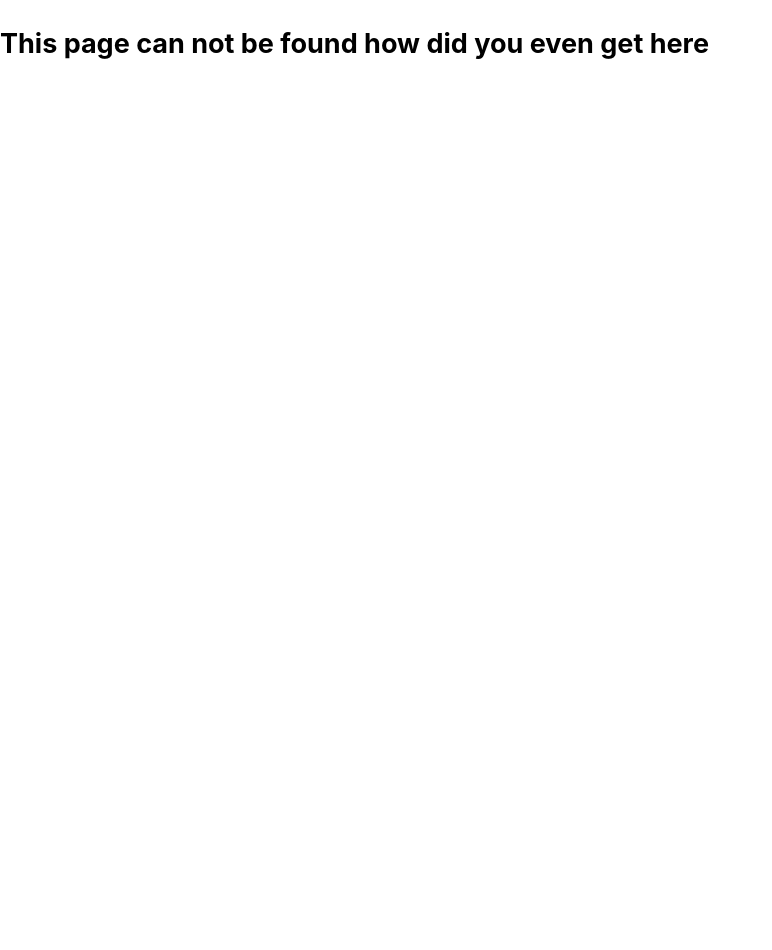
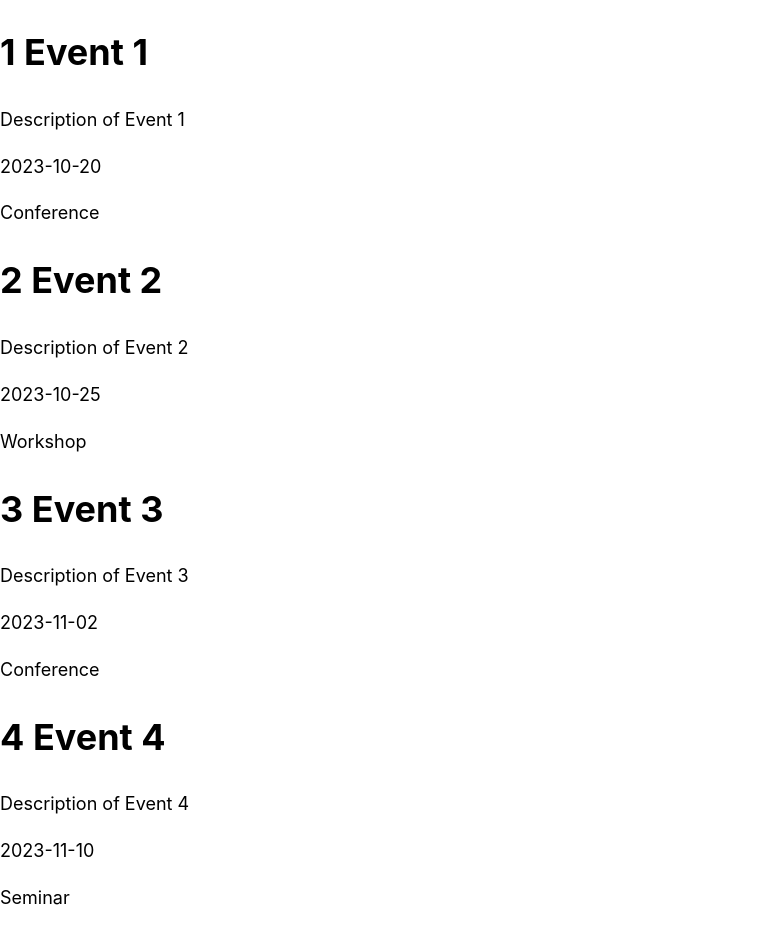
Before and after one commit to M-E-J-O-R/nextjs-blog, a Next.js app: page /events in a window 1280 px wide. Before the commit this address had no page. Shown: the top 950 px of the page, without its empty margins (0-772 px from the left). Before the commit the page ends 800 px from the top, so only its background shows below. Built offline with nearby package versions, Linux system fonts and the light colour scheme; data requests are answered from the project's data file.

Commit message:
learnt about pre rendering and client side rendering

```diff
--- a/db.json
+++ b/db.json
@@ -46,5 +46,78 @@
       "body": "This is the body of the third article.",
       "category": "Technology"
     }
+  ],
+  "events": [
+    {
+      "id": 1,
+      "title": "Event 1",
+      "category": "Conference",
+      "date": "2023-10-20",
+      "body": "Description of Event 1"
+    },
+    {
+      "id": 2,
+      "title": "Event 2",
+      "category": "Workshop",
+      "date": "2023-10-25",
+      "body": "Description of Event 2"
+    },
+    {
+      "id": 3,
+      "title": "Event 3",
+      "category": "Conference",
+      "date": "2023-11-02",
+      "body": "Description of Event 3"
+    },
+    {
+      "id": 4,
+      "title": "Event 4",
+      "category": "Seminar",
+      "date": "2023-11-10",
+      "body": "Description of Event 4"
+    },
+    {
+      "id": 5,
+      "title": "Event 5",
+      "category": "Workshop",
+      "date": "2023-11-18",
+      "body": "Description of Event 5"
+    },
+    {
+      "id": 6,
+      "title": "Event 6",
+      "category": "Conference",
+      "date": "2023-12-05",
+      "body": "Description of Event 6"
+    },
+    {
+      "id": 7,
+      "title": "Event 7",
+      "category": "Seminar",
+      "date": "2023-12-15",
+      "body": "Description of Event 7"
+    },
+    {
+      "id": 8,
+      "title": "Event 8",
+      "category": "Conference",
+      "date": "2023-12-21",
+      "body": "Description of Event 8"
+    },
+    {
+      "id": 9,
+      "title": "Event 9",
+      "category": "Seminar",
+      "date": "2024-01-08",
+      "body": "Description of Event 9"
+    },
+    {
+      "id": 10,
+      "title": "Event 10",
+      "category": "Seminar",
+      "date": "2024-01-16",
+      "body": "Description of Event 10"
+    }
   ]
+
 }
--- /dev/null
+++ b/pages/events.js
@@ -0,0 +1,49 @@
+import { useRouter } from "next/router";
+import { useState } from "react";
+
+const EventList = ({ events }) => {
+    const [eventList, setEventList] = useState(events);
+    const router = useRouter();
+
+    const eventFetcher = async () => {
+        const response = await fetch(' http://localhost:4000/events?category=Conference');
+        const data = await response.json();
+        setEventList(data);
+        router.push('/events?catergory=Conference', undefined, { shallow: true });
+
+    };
+
+    return (
+        <main>
+            {eventList.map((event) => {
+                return (
+                    <div key={event.id}>
+                        <h1>{event.id} {event.title}</h1>
+                        <p>{event.body}</p>
+                        <p>{event.date}</p>
+                        <p>{event.category}</p>
+                    </div>
+                );
+            })
+            }
+            <button onClick={eventFetcher} >Get conference event</button>
+
+        </main>
+    );
+};
+
+export default EventList;
+
+export async function getServerSideProps(context) {
+    const { query } = context;
+    const { category } = query;
+    const eventPath = category ? 'category=Conference' : '';
+    const response = await fetch(`http://localhost:4000/events?${eventPath}`);
+    const data = await response.json();
+
+    return {
+        props: {
+            events: data
+        }
+    };
+}
```
